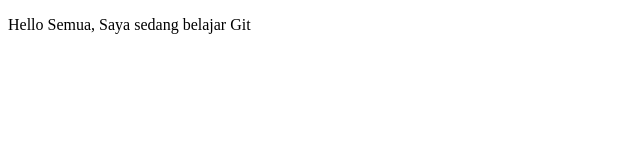
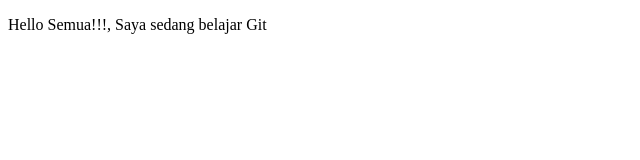
Before and after one commit to meizano/git-tutorial, a plain HTML site: page index.html in a window 1280 px wide. Shown: the full height of the page, 0-640 px from the left. Drawn offline with Linux system fonts and the light colour scheme.

Commit message:
Update index.html

```diff
--- a/index.html
+++ b/index.html
@@ -5,6 +5,6 @@
         <title>Belajar Git - Project 01</title>
     </head>
     <body>
-        <p>Hello Semua, Saya sedang belajar Git</p>
+        <p>Hello Semua!!!, Saya sedang belajar Git</p>
     </body>
 </html>
```
